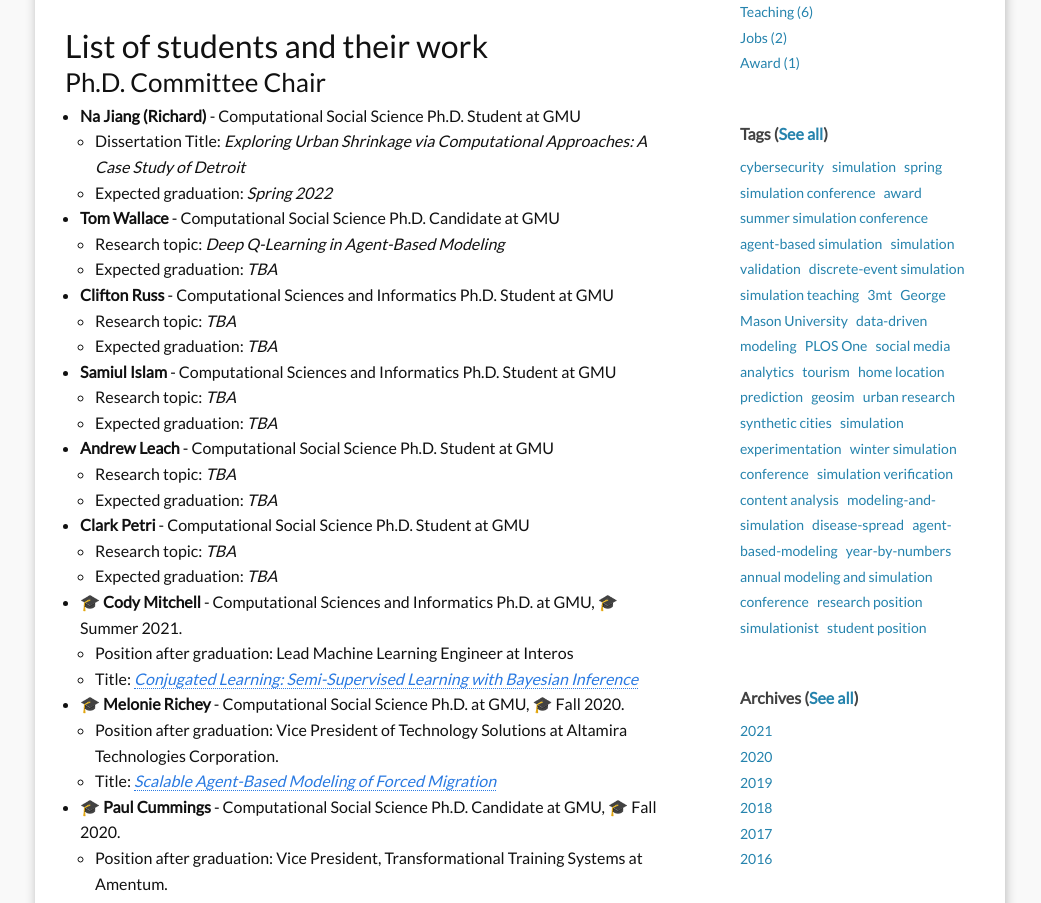
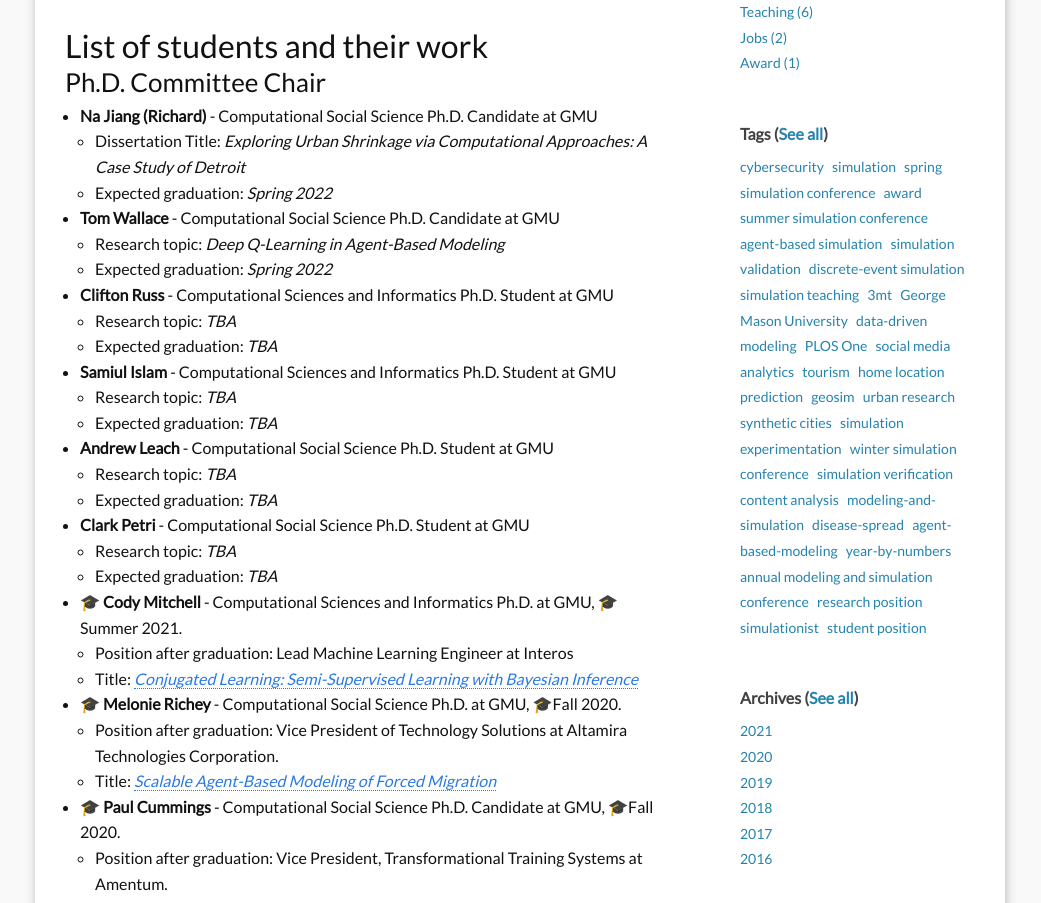
Before and after one commit to hamdikavak/hamdikavak.github.io, a Jekyll site: the page built from j_students.md, in a window 1280 px wide and 1400 px high, scrolled down 973 px. Shown: the part 154-1057 px from the top of the window, without its empty margins (120-1161 px from the left). Built offline with Jekyll 4.4.1, drawn with Linux system fonts in a browser that asks for light colours; nearby versions of some CDN libraries.

Commit message:
Updated student page

```diff
--- a/j_students.md
+++ b/j_students.md
@@ -50,13 +50,13 @@ Thank you for your interest in ASSIP 2021. I have received staggering 105 studen
 
 ### Ph.D. Committee Chair
 
-* **Na Jiang (Richard)** - Computational Social Science Ph.D. Student at GMU
+* **Na Jiang (Richard)** - Computational Social Science Ph.D. Candidate at GMU
   * Dissertation Title: *Exploring Urban Shrinkage via Computational Approaches: A Case Study of Detroit*
   * Expected graduation: *Spring 2022*
 
 * **Tom Wallace** - Computational Social Science Ph.D. Candidate at GMU
   * Research topic: *Deep Q-Learning in Agent-Based Modeling*
-  * Expected graduation: *TBA*
+  * Expected graduation: *Spring 2022*
 
 * **Clifton Russ** - Computational Sciences and Informatics Ph.D. Student at GMU
   * Research topic: *TBA*
@@ -74,15 +74,15 @@ Thank you for your interest in ASSIP 2021. I have received staggering 105 studen
   * Research topic: *TBA*
   * Expected graduation: *TBA*
 
-* 🎓 **Cody Mitchell** - Computational Sciences and Informatics Ph.D. at GMU, 🎓 Summer 2021.
+* 🎓 **Cody Mitchell** - Computational Sciences and Informatics Ph.D. at GMU, 🎓Summer 2021.
   * Position after graduation: Lead Machine Learning Engineer at Interos
   * Title: [*Conjugated Learning: Semi-Supervised Learning with Bayesian Inference*](https://www.proquest.com/pqdtglobal/docview/2572959416/C16DBEF75FA1434APQ/)
 
-* 🎓 **Melonie Richey** - Computational Social Science Ph.D. at GMU, 🎓 Fall 2020.
+* 🎓 **Melonie Richey** - Computational Social Science Ph.D. at GMU, 🎓Fall 2020.
   * Position after graduation: Vice President of Technology Solutions at Altamira Technologies Corporation.
   * Title: [*Scalable Agent-Based Modeling of Forced Migration*](https://www.proquest.com/docview/2476160231)
 
-* 🎓 **Paul Cummings** - Computational Social Science Ph.D. Candidate at GMU, 🎓 Fall 2020.
+* 🎓 **Paul Cummings** - Computational Social Science Ph.D. Candidate at GMU, 🎓Fall 2020.
   * Position after graduation: Vice President, Transformational Training Systems at Amentum.
   * Title: [*A Hybrid Machine Learning and Agent-Based Modeling Approach to Examine Decision-Making Heuristics*](https://www.proquest.com/docview/2476545206)
 
```
